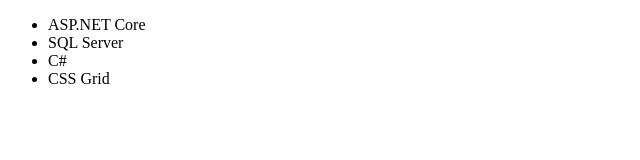
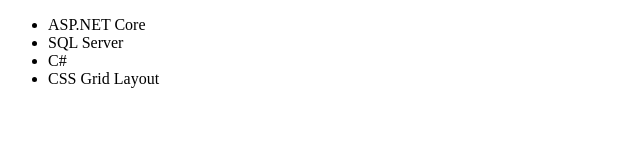
Before and after one commit to jeanfwl/alura-git-github, a plain HTML site: page index.html in a window 1280 px wide. Shown: the full height of the page, 0-640 px from the left. Drawn offline with Linux system fonts and the light colour scheme.

Commit message:
Alterado título do curso CSS Grid para CSS Grid Layout

```diff
--- a/index.html
+++ b/index.html
@@ -9,7 +9,7 @@
         <li>ASP.NET Core</li>
         <li>SQL Server</li>
         <li>C#</li>
-        <li>CSS Grid</li>
+        <li>CSS Grid Layout</li>
     </ul>
 </body>
 </html>
```
